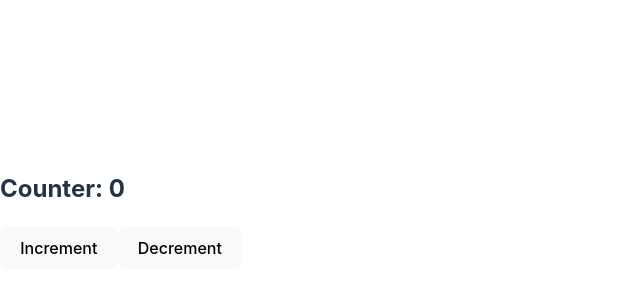
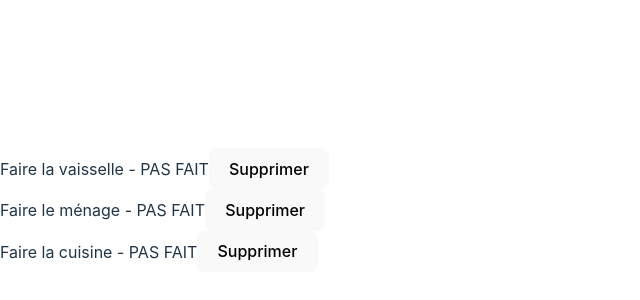
Before and after one commit to Velass/ReactDIGINAMIC, a React (Vite) app: page / in a window 1280 px wide. Shown: the part 190-490 px from the top of the page, without its empty margins (0-640 px from the left). Built offline with nearby package versions, Linux system fonts and the light colour scheme.

Commit message:
mise en place d un 2eme reducer avec un meilleur exemple

```diff
--- a/src/App.jsx
+++ b/src/App.jsx
@@ -1,27 +1,45 @@
-import { useReducer } from 'react';
+import { useReducer } from "react";
+import { todosReducer } from "./utils/reducer";
+import { todos } from "./models/todos";
+import { CHANGE_TODO_STATUS, DELETE_TODO } from "./utils/actions";
 
-// Définition du reducer
-const counterReducer = (state, action) => {
-  switch (action.type) {
-    case 'INCREMENT':
-      return state + 1;
-    case 'DECREMENT':
-      return state - 1;
-    default:
-      return state;
-  }
-};
-
-const Counter = () => {
-  const [count, dispatch] = useReducer(counterReducer, 0);
+function App() {
+  const [state, dispatch] = useReducer(todosReducer, {
+    todolist: todos,
+  });
 
   return (
-    <div>
-      <h2>Counter: {count}</h2>
-      <button onClick={() => dispatch({ type: 'INCREMENT' })}>Increment</button>
-      <button onClick={() => dispatch({ type: 'DECREMENT' })}>Decrement</button>
-    </div>
+    <>
+      {state.todolist.map((t) => (
+        <div key={t.id}>
+          <span
+            onClick={() =>
+              dispatch({
+                type: CHANGE_TODO_STATUS,
+                payload: {
+                  id: t.id,
+                  done: !t.done,
+                },
+              })
+            }
+          >
+            {t.txt}
+          </span>{" "}
+          - {t.done ? "FAIT" : "PAS FAIT"}
+          <button
+            onClick={() =>
+              dispatch({
+                type: DELETE_TODO,
+                payload: t.id,
+              })
+            }
+          >
+            Supprimer
+          </button>
+        </div>
+      ))}
+    </>
   );
-};
+}
 
-export default Counter;
+export default App;
--- /dev/null
+++ b/src/models/todos.jsx
@@ -0,0 +1,5 @@
+export const todos = [
+    { id: crypto.randomUUID(), txt: "Faire la vaisselle", done: false },
+    { id: crypto.randomUUID(), txt: "Faire le ménage", done: false },
+    { id: crypto.randomUUID(), txt: "Faire la cuisine", done: false },
+  ];
--- /dev/null
+++ b/src/utils/actions.jsx
@@ -0,0 +1,3 @@
+export const CHANGE_TODO_STATUS = "TODO_STATUS";
+export const ADD_TODO = "ADD_TODO";
+export const DELETE_TODO = "DELETE_TODO";
--- /dev/null
+++ b/src/utils/reducer.jsx
@@ -0,0 +1,28 @@
+import { ADD_TODO, CHANGE_TODO_STATUS, DELETE_TODO } from "./actions";
+
+export function todosReducer(currentState, action) {
+  switch (action.type) {
+    case CHANGE_TODO_STATUS:
+      return {
+        ...currentState,
+        todolist: currentState.todolist.map((t) => {
+          if (t.id == action.payload.id) {
+            t.done = action.payload.done;
+          }
+          return t;
+        }),
+      };
+    case ADD_TODO:
+      return {
+        ...currentState,
+        todolist: [...currentState.todolist, action.payload],
+      };
+    case DELETE_TODO:
+      return {
+        ...currentState,
+        todolist: currentState.todolist.filter((t) => t.id !== action.payload),
+      };
+    default:
+      console.error("Action inconnue");
+  }
+}
```
Also changed, not shown: src/components/Smiley.css (deleted, +0 -15 lines), src/components/Smiley.jsx (deleted, +0 -7 lines), src/models/index.jsx (deleted, +0 -22 lines).
